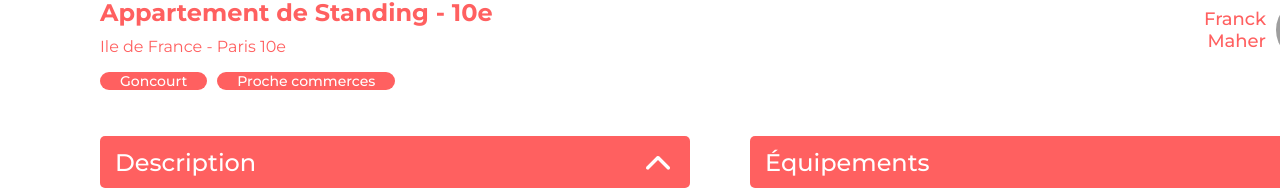
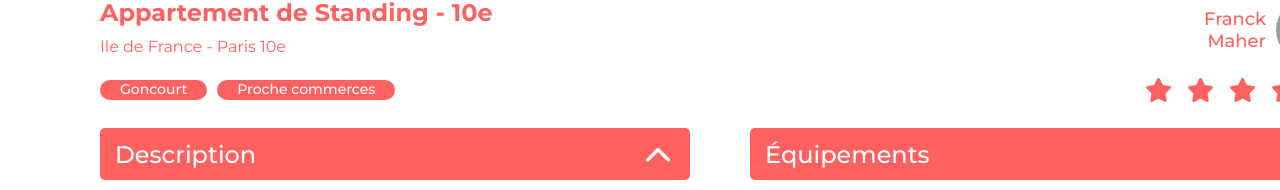
Before and after one commit to DestroyAdenyum/projet_8-kasa, a React (Create React App) app: page /accomodation/0979876d in a window 1280 px wide. Shown: the part 585-775 px from the top of the page. Built offline with nearby package versions, Linux system fonts and the light colour scheme; grey boxes are pictures that could not be loaded; a web font is replaced by a local one.

Commit message:
Add rating component and error page

```diff
--- a/src/Router/Router.jsx
+++ b/src/Router/Router.jsx
@@ -5,6 +5,7 @@ import App from '../App';
 import Home from '../pages/Home';
 import About from '../pages/About';
 import Accomodation from '../pages/Accomodation';
+import Error from '../pages/Error';
 
 const Router = createBrowserRouter([
   {
@@ -22,6 +23,10 @@ const Router = createBrowserRouter([
       {
         path: '/accomodation/:id',
         element: <Accomodation />
+      },
+      {
+        path: '/*',
+        element: <Error />
       }
     ]
   },
--- a/src/components/Carousel.jsx
+++ b/src/components/Carousel.jsx
@@ -15,6 +15,14 @@ function Carousel({ accomodation }) {
         setCurrentSlide(currentSlide === 0 ? length - 1 : currentSlide - 1);
     }
 
+    if (length === 1) {
+        return (
+            <div className="carousel">
+                <img className="carousel__pictures" src={accomodation.pictures[0]} alt='images du logement'></img>
+            </div>
+        )
+    }
+
     return (
         <div className="carousel">
             <img className="arrowLeft" src={LeftArrow} alt='flèche gauche' onClick={previousSlide}></img>
--- a/src/components/Rating.jsx
+++ b/src/components/Rating.jsx
@@ -1,9 +1,23 @@
 import React from "react";
 
-function Rating() {
+function Rating({ value }) {
+    const maxStars = 5;
+    const filledStars = Math.min(value, maxStars);
+
+    const stars = [];
+    for (let i = 0; i < maxStars; i++) {
+        const starClassName = i < filledStars ? "filled" : "empty";
+        stars.push(
+            <i
+                key={i}
+                className={`fa-solid fa-star star ${starClassName}`}
+            />
+    );
+  }
+
     return (
         <div className="rating">
-
+            {stars}
         </div>
     )
 }
--- a/src/pages/Accomodation.jsx
+++ b/src/pages/Accomodation.jsx
@@ -8,7 +8,6 @@ import Host from '../components/Host';
 import Rating from '../components/Rating';
 
 import data from '../data/data.json';
-
 
 
 function Accomodation() {
@@ -26,9 +25,9 @@ function Accomodation() {
                     </div>
                     <Host host={accomodation.host} />
                 </div>
-                <div>
+                <div className='tags_rating'>
                     <Tags tags={accomodation.tags} />
-                    <Rating />
+                    <Rating value={accomodation.rating} />
                 </div>
                 <div className='description'>
                     <Collapse
--- a/src/pages/Error.jsx
+++ b/src/pages/Error.jsx
@@ -1,9 +1,13 @@
 import React from 'react';
+
+import { NavLink } from 'react-router-dom';
 
 function Error() {
     return (
-        <div className='wrapper'>
-
+        <div className='wrapper error'>
+            <p className='error__number'>404</p>
+            <p className='error__text'>Oups! La page que vous demandez n'existe pas.</p>
+            <NavLink to={'/'} className='error__nav'>Retourner sur la page d’accueil</NavLink>
         </div>
     )
 }
--- a/src/style/components/Rating.scss
+++ b/src/style/components/Rating.scss
@@ -1,6 +1,19 @@
 .rating {
-    @include flex($fdirection: row);
-    gap: 10px;
+    @include flex($fdirection: row, $jcontent: flex-end, $alitems: center);
+    gap: 15px;
     width: 196px;
     height: 36px;
+
+    .star {
+        font-size: $font-S24;
+    }
+
+    .filled {
+        color: $primary-color;
+    }
+
+    .empty {
+        color: $quaternary-color;
+    }
+
 }
--- a/src/style/components/tags.scss
+++ b/src/style/components/tags.scss
@@ -1,13 +1,15 @@
 .tags {
-    @include flex($fdirection: row);
+    @include flex($fdirection: row, $alitems: center);
     gap: 10px;
 
     .tag {
+        height: 20px;
         background-color: $primary-color;
         border-radius: 10px;
         padding: 0 20px 0 20px;
         color: $secondary-color;
         font-size: $font-S14;
         font-weight: $font-medium;
+        text-align: center;
     }
 }
--- a/src/style/index.scss
+++ b/src/style/index.scss
@@ -16,3 +16,4 @@
 @import './components/Rating.scss';
 
 @import './pages/Accomodation.scss';
+@import './pages/Error.scss';
--- a/src/style/pages/Accomodation.scss
+++ b/src/style/pages/Accomodation.scss
@@ -19,6 +19,11 @@
                 padding-top: 10px;
             }
         }
+    }
+
+    .tags_rating {
+        @include flex($fdirection: row, $jcontent: space-between);
+        margin-bottom: 10px;
     }
 
     .description {
--- /dev/null
+++ b/src/style/pages/Error.scss
@@ -0,0 +1,28 @@
+.error {
+    @include flex($fdirection: column, $jcontent: center, $alitems: center);
+    gap: 80px;
+
+    &__number {
+        width: 597px;
+        height: 263px;
+        font-size: 250px;
+        font-weight: 700;
+        color: $primary-color;
+        text-align: center;
+        margin: 0;
+    };
+
+    &__text {
+        width: 872px;
+        height: 51px;
+        font-size: $font-S36;
+        font-weight: $font-medium;
+        color: $primary-color;
+    };
+
+    &__nav {
+        color: $primary-color;
+        text-decoration: underline;
+        margin-bottom: 70px;
+    };
+}
--- a/src/style/utils/variables.scss
+++ b/src/style/utils/variables.scss
@@ -21,6 +21,7 @@ $font-S18: 18px;
 $font-S24: 24px;
 $font-S28: 28px;
 $font-S30: 30px;
+$font-S36: 36px;
 $font-S48: 48px;
 
 $font-light: 300;
```
Also changed, not shown: src/assets/Icons/Star_Active.png (deleted), src/assets/Icons/Star_Inactive.png (deleted).
